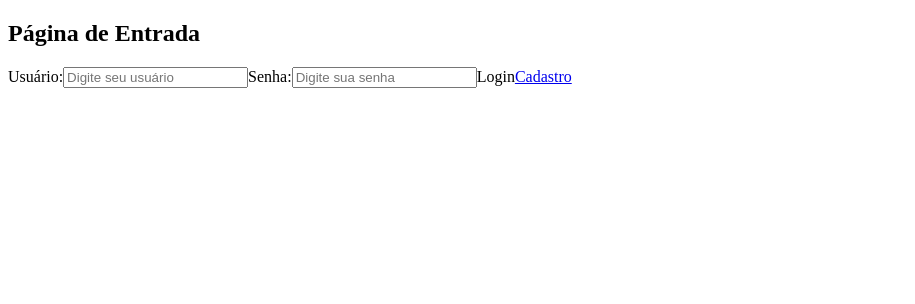
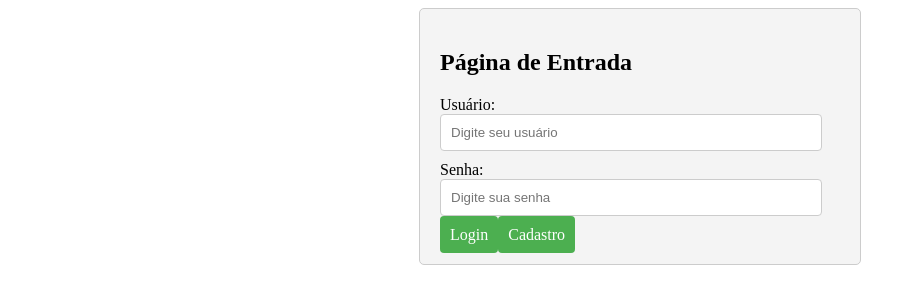
Before and after one commit to Natalnet/edpofficer, a Next.js app: page / in a window 1280 px wide. Shown: the top 304 px of the page, without its empty margins (0-915 px from the left). Built offline with nearby package versions, Linux system fonts and the light colour scheme.

Commit message:
Add css index

```diff
--- a/src/pages/index.js
+++ b/src/pages/index.js
@@ -4,7 +4,7 @@ import styles from "./page.module.css";
 export default function Home() {
   return (
     <div>
-      <form>
+      <form className={styles.form}>
         <h2>Página de Entrada</h2>
 
         <label htmlFor="username">Usuário:</label>
@@ -13,6 +13,7 @@ export default function Home() {
           id="username"
           name="username"
           placeholder="Digite seu usuário"
+          className={styles.input}
         />
 
         <label htmlFor="password">Senha:</label>
@@ -21,12 +22,13 @@ export default function Home() {
           id="password"
           name="password"
           placeholder="Digite sua senha"
+          className={styles.input}
         />
 
-        <a className="botao">
+        <a className={styles.botao}>
           Login
         </a>
-        <a href="cadastro" className="botao">
+        <a href="cadastro" className={styles.botao}>
           Cadastro
         </a>
       </form>
--- a/src/pages/page.module.css
+++ b/src/pages/page.module.css
@@ -7,223 +7,35 @@
   min-height: 100vh;
 }
 
-.description {
-  display: inherit;
-  justify-content: inherit;
-  align-items: inherit;
-  font-size: 0.85rem;
-  max-width: var(--max-width);
-  width: 100%;
-  z-index: 2;
-  font-family: var(--font-mono);
+.form {
+  max-width: 400px;
+  margin: 0 auto;
+  padding: 20px;
+  border: 1px solid #ccc;
+  border-radius: 5px;
+  background-color: #f4f4f4;
 }
 
-.description a {
-  display: flex;
-  justify-content: center;
-  align-items: center;
-  gap: 0.5rem;
+.input[type="text"],
+.input[type="password"] {
+  width: 90%;
+  padding: 10px;
+  margin-bottom: 10px;
+  border: 1px solid #ccc;
+  border-radius: 4px;
 }
 
-.description p {
-  position: relative;
-  margin: 0;
-  padding: 1rem;
-  background-color: rgba(var(--callout-rgb), 0.5);
-  border: 1px solid rgba(var(--callout-border-rgb), 0.3);
-  border-radius: var(--border-radius);
+.botao {
+  width: 100%;
+  padding: 10px;
+  text-decoration: none;
+  border: none;
+  border-radius: 4px;
+  background-color: #4caf50;
+  color: white;
+  cursor: pointer;
 }
 
-.code {
-  font-weight: 700;
-  font-family: var(--font-mono);
+.botao:hover {
+  background-color: #45a049;
 }
-
-.grid {
-  display: grid;
-  grid-template-columns: repeat(4, minmax(25%, auto));
-  width: var(--max-width);
-  max-width: 100%;
-}
-
-.card {
-  padding: 1rem 1.2rem;
-  border-radius: var(--border-radius);
-  background: rgba(var(--card-rgb), 0);
-  border: 1px solid rgba(var(--card-border-rgb), 0);
-  transition: background 200ms, border 200ms;
-}
-
-.card span {
-  display: inline-block;
-  transition: transform 200ms;
-}
-
-.card h2 {
-  font-weight: 600;
-  margin-bottom: 0.7rem;
-}
-
-.card p {
-  margin: 0;
-  opacity: 0.6;
-  font-size: 0.9rem;
-  line-height: 1.5;
-  max-width: 30ch;
-}
-
-.center {
-  display: flex;
-  justify-content: center;
-  align-items: center;
-  position: relative;
-  padding: 4rem 0;
-}
-
-.center::before {
-  background: var(--secondary-glow);
-  border-radius: 50%;
-  width: 480px;
-  height: 360px;
-  margin-left: -400px;
-}
-
-.center::after {
-  background: var(--primary-glow);
-  width: 240px;
-  height: 180px;
-  z-index: -1;
-}
-
-.center::before,
-.center::after {
-  content: '';
-  left: 50%;
-  position: absolute;
-  filter: blur(45px);
-  transform: translateZ(0);
-}
-
-.logo {
-  position: relative;
-}
-/* Enable hover only on non-touch devices */
-@media (hover: hover) and (pointer: fine) {
-  .card:hover {
-    background: rgba(var(--card-rgb), 0.1);
-    border: 1px solid rgba(var(--card-border-rgb), 0.15);
-  }
-
-  .card:hover span {
-    transform: translateX(4px);
-  }
-}
-
-@media (prefers-reduced-motion) {
-  .card:hover span {
-    transform: none;
-  }
-}
-
-/* Mobile */
-@media (max-width: 700px) {
-  .content {
-    padding: 4rem;
-  }
-
-  .grid {
-    grid-template-columns: 1fr;
-    margin-bottom: 120px;
-    max-width: 320px;
-    text-align: center;
-  }
-
-  .card {
-    padding: 1rem 2.5rem;
-  }
-
-  .card h2 {
-    margin-bottom: 0.5rem;
-  }
-
-  .center {
-    padding: 8rem 0 6rem;
-  }
-
-  .center::before {
-    transform: none;
-    height: 300px;
-  }
-
-  .description {
-    font-size: 0.8rem;
-  }
-
-  .description a {
-    padding: 1rem;
-  }
-
-  .description p,
-  .description div {
-    display: flex;
-    justify-content: center;
-    position: fixed;
-    width: 100%;
-  }
-
-  .description p {
-    align-items: center;
-    inset: 0 0 auto;
-    padding: 2rem 1rem 1.4rem;
-    border-radius: 0;
-    border: none;
-    border-bottom: 1px solid rgba(var(--callout-border-rgb), 0.25);
-    background: linear-gradient(
-      to bottom,
-      rgba(var(--background-start-rgb), 1),
-      rgba(var(--callout-rgb), 0.5)
-    );
-    background-clip: padding-box;
-    backdrop-filter: blur(24px);
-  }
-
-  .description div {
-    align-items: flex-end;
-    pointer-events: none;
-    inset: auto 0 0;
-    padding: 2rem;
-    height: 200px;
-    background: linear-gradient(
-      to bottom,
-      transparent 0%,
-      rgb(var(--background-end-rgb)) 40%
-    );
-    z-index: 1;
-  }
-}
-
-/* Tablet and Smaller Desktop */
-@media (min-width: 701px) and (max-width: 1120px) {
-  .grid {
-    grid-template-columns: repeat(2, 50%);
-  }
-}
-
-@media (prefers-color-scheme: dark) {
-  .vercelLogo {
-    filter: invert(1);
-  }
-
-  .logo {
-    filter: invert(1) drop-shadow(0 0 0.3rem #ffffff70);
-  }
-}
-
-@keyframes rotate {
-  from {
-    transform: rotate(360deg);
-  }
-  to {
-    transform: rotate(0deg);
-  }
-}
```
